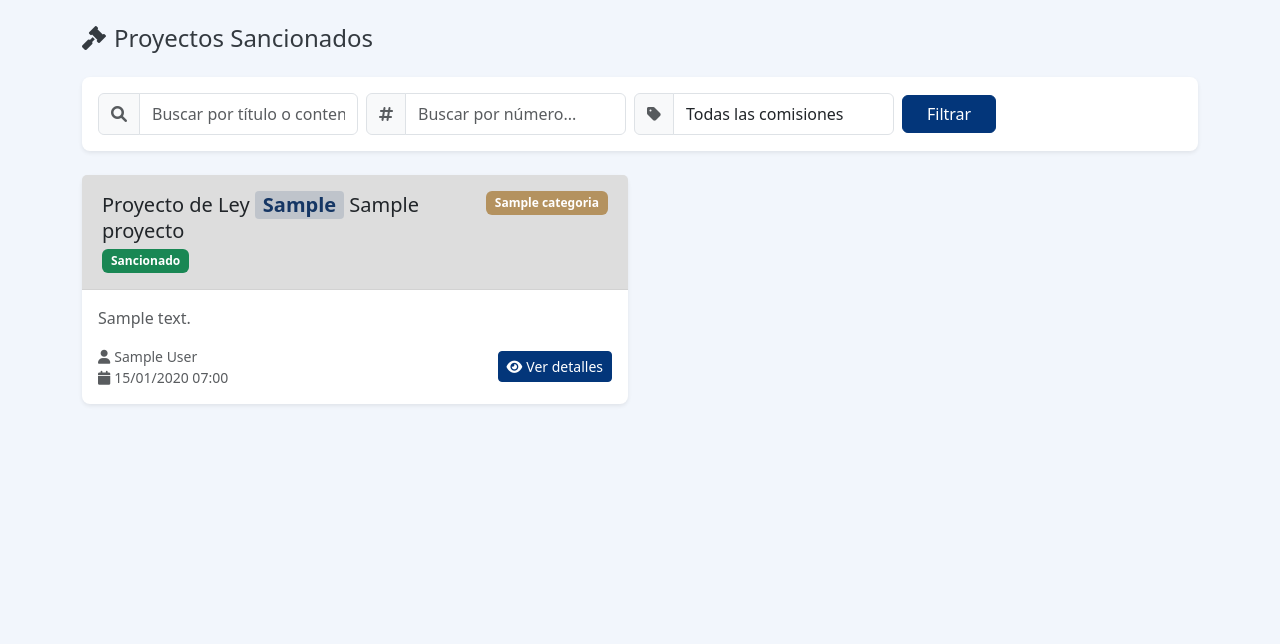
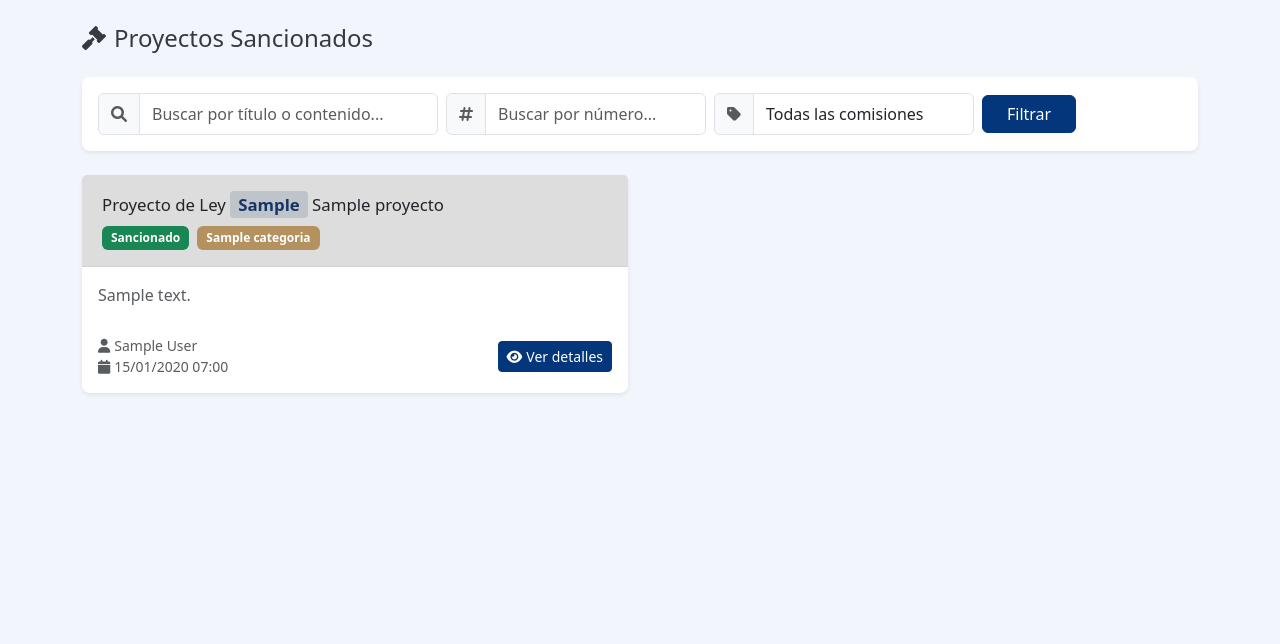
Before and after one commit to ulicseg/GestorLegislativo, a Django app: page /proyectos/sancionados/ in a window 1280 px wide. Shown: the part 56-700 px from the top of the page. Run offline with Django 5.2, Linux system fonts and the light colour scheme; a user stored in the database is signed in; tables that the repository leaves empty hold one stand-in row (values such as "Sample post"); some libraries are stand-ins or nearby versions.

Commit message:
Ordenar las tarjetas de los listados de proyectos
- Las tarjetas de Proyectos, Mis Proyectos y Sancionados comparten la clase proyecto-card: misma altura por fila, botones alineados abajo y un solo margen entre tarjetas (antes se sumaban dos).
- La etiqueta de comision deja de quedar pegada al titulo.
- Los titulos muy largos se recortan a 4 lineas en el listado (el titulo completo se ve en el detalle y al pasar el mouse).
- Sancionados: las etiquetas Sancionado y comision van debajo del titulo en lugar de apretarlo.
- El buscador de texto es mas ancho y ya no corta su placeholder.

Co-Authored-By: Claude Sonnet 5.5 <noreply@anthropic.com>

```diff
--- a/diputada/templates/base.html
+++ b/diputada/templates/base.html
@@ -120,6 +120,40 @@
             border-radius: 8px;
             box-shadow: 0 2px 4px rgba(0,0,0,0.05);
             margin-bottom: 1.5rem;
+        }
+
+        /* Tarjetas de proyecto en los listados: misma altura por fila, botones alineados abajo */
+        .proyecto-card {
+            height: 100%;
+            margin-bottom: 0;
+            display: flex;
+            flex-direction: column;
+        }
+
+        .proyecto-card .card-body {
+            display: flex;
+            flex-direction: column;
+            flex: 1 1 auto;
+        }
+
+        .proyecto-card .card-footer-row {
+            margin-top: auto;
+            padding-top: 0.75rem;
+        }
+
+        .proyecto-card .card-header .badge {
+            display: inline-block;
+            margin-top: 0.5rem;
+        }
+
+        /* Títulos muy largos: se recortan en el listado (el título completo está en el detalle) */
+        .proyecto-card .titulo-clamp {
+            display: -webkit-box;
+            -webkit-line-clamp: 4;
+            -webkit-box-orient: vertical;
+            overflow: hidden;
+            font-size: 1.05rem;
+            line-height: 1.4;
         }
 
         .card-header {
--- a/diputada/templates/proyectos/proyectos_sancionados.html
+++ b/diputada/templates/proyectos/proyectos_sancionados.html
@@ -48,18 +48,16 @@
 <div class="row">
     {% for proyecto in proyectos %}
         <div class="col-md-6 mb-4">
-            <div class="card mb-4 shadow-sm border-success">
-                <div class="card-header d-flex justify-content-between align-items-start">
-                    <div>
-                        <h5 class="mb-1">
+            <div class="card proyecto-card shadow-sm border-success">
+                <div class="card-header">
+                    <h5 class="mb-0 titulo-clamp" title="{{ proyecto.titulo }}">
                         {{ proyecto.get_tipo_display }}
                         <span class="proyecto-numero">{{ proyecto.numero }}</span>
                         {{ proyecto.titulo }}
                     </h5>
-                        <span class="badge bg-success">
+                    <span class="badge bg-success me-1">
                         Sancionado
                     </span>
-                    </div>
                     <span class="badge" style="background-color: #965a0091;">
                         {{ proyecto.categoria.nombre|truncatechars:40 }}
                     </span>
@@ -67,7 +65,7 @@
                 <div class="card-body">
                     <p class="card-text text-muted">{{ proyecto.descripcion|safe|truncatewords_html:20 }}</p>
 
-                    <div class="d-flex justify-content-between align-items-center">
+                    <div class="d-flex justify-content-between align-items-center card-footer-row">
                         <div class="text-muted small">
                             <i class="fas fa-user me-1"></i>{{ proyecto.creado_por.get_full_name }}
                             <br>
@@ -147,6 +145,10 @@
         flex-basis: 260px;
     }
 
+    .filter-field-wide:first-child {
+        flex-basis: 340px;
+    }
+
     .filter-field-button {
         flex-basis: 120px;
     }
```
Also changed, not shown: diputada/templates/proyectos/listar_proyectos.html (+7 -3 lines), diputada/templates/proyectos/mis_proyectos.html (+5 -5 lines). Lines whose indentation alone changed are shown as unchanged.
